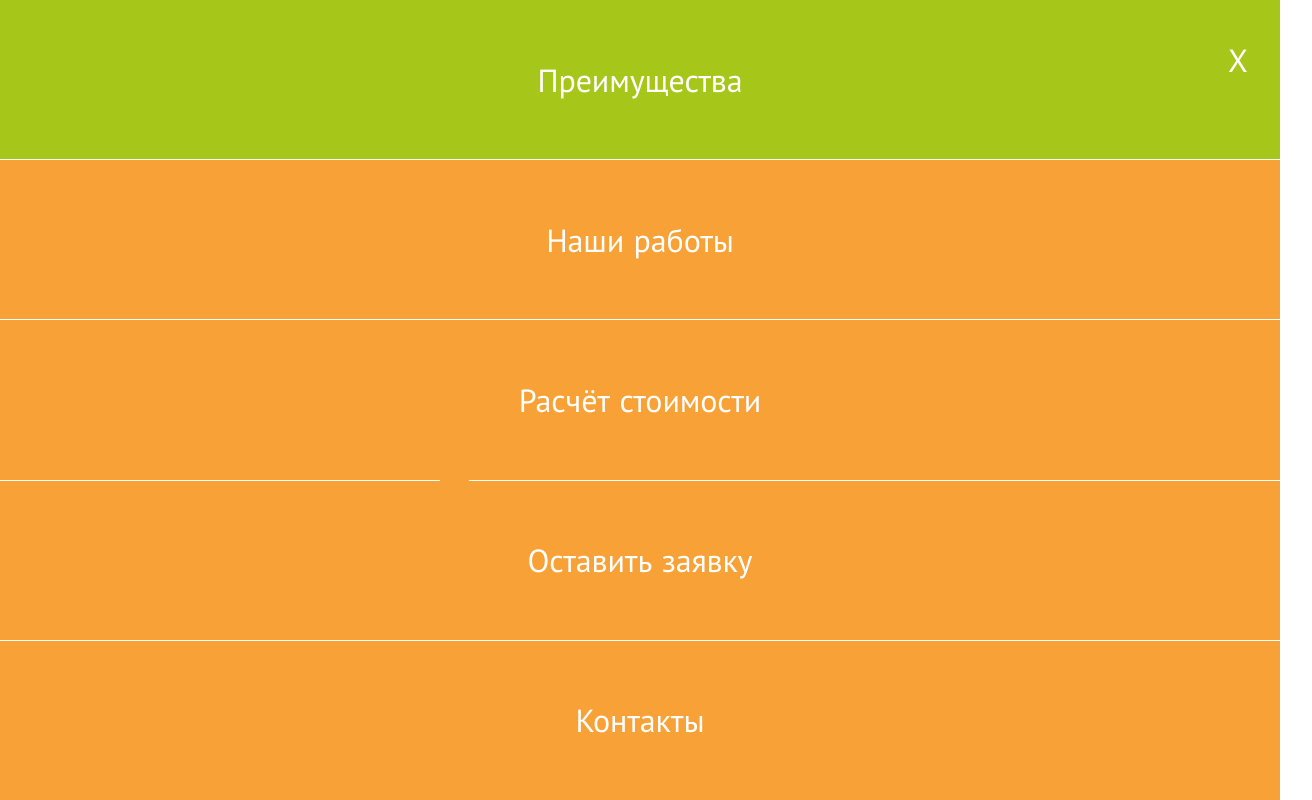
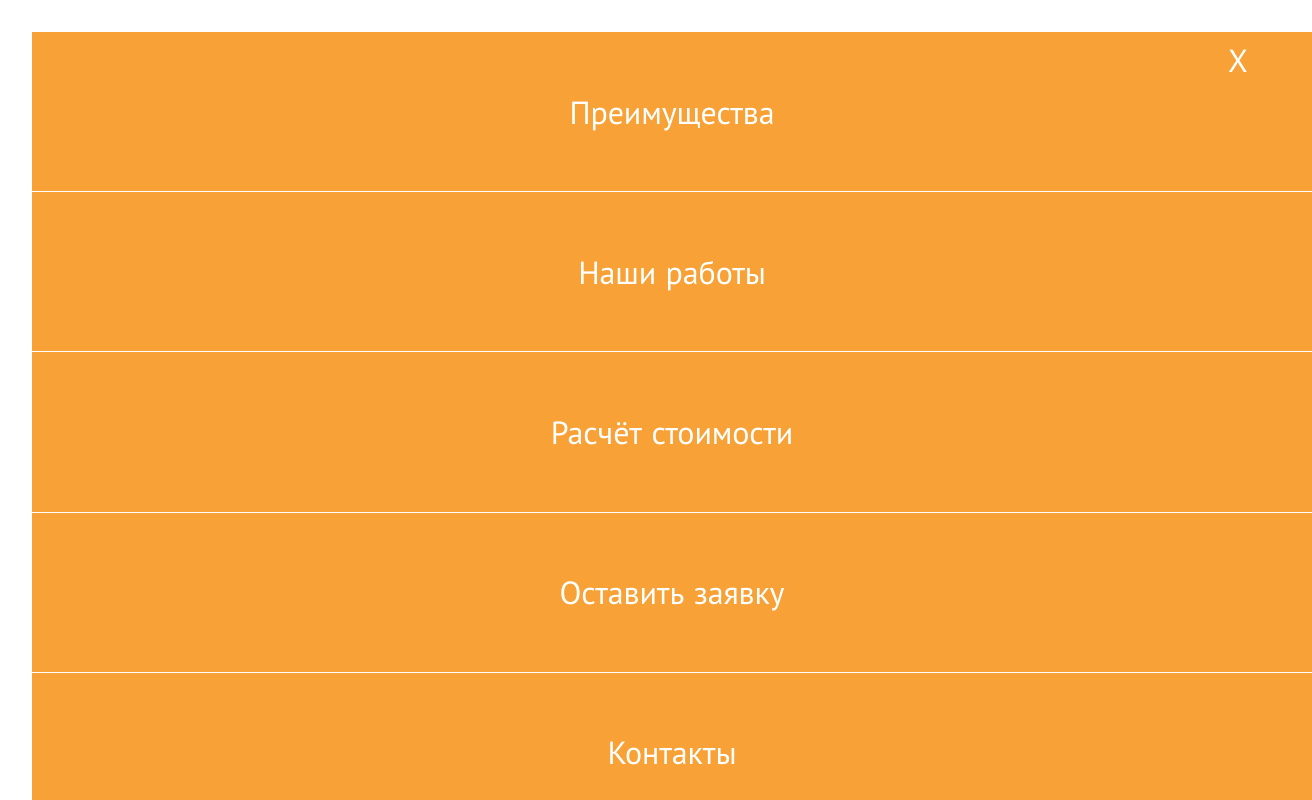
Before and after one commit to panamaprophet/arhpotolki.info, a Next.js app: page / in a window 1280 px wide. Both pictures are taken after a click on the element 1232 px from the left and 64 px from the top of the page. Shown: the top 800 px of the page, 1312 px wide, since content can reach past the window. Built offline with nearby package versions, Linux system fonts and the light colour scheme.

Commit message:
menu fixes

```diff
--- a/src/components/Menu/styles.module.css
+++ b/src/components/Menu/styles.module.css
@@ -1,6 +1,5 @@
 .navigation {
   transition: all 250ms ease-in-out;
-  overflow-x: hidden;
 }
 
 .closeButton {
@@ -18,11 +17,6 @@
 }
 
 .menu {
-  margin: 0;
-  padding: 0;
-  top: 0;
-  left: 0;
-  position: absolute;
   height: 100vh;
   width: 100vw;
   display: flex;
```
